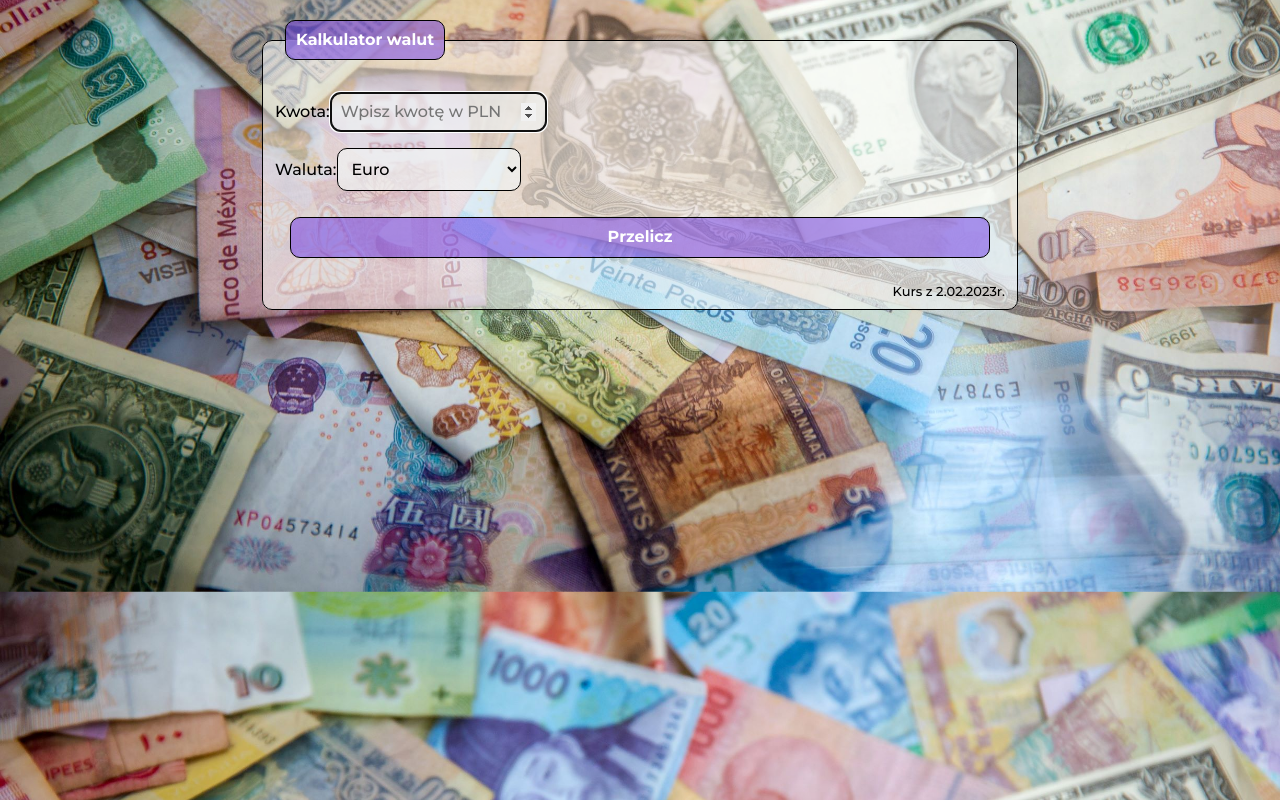
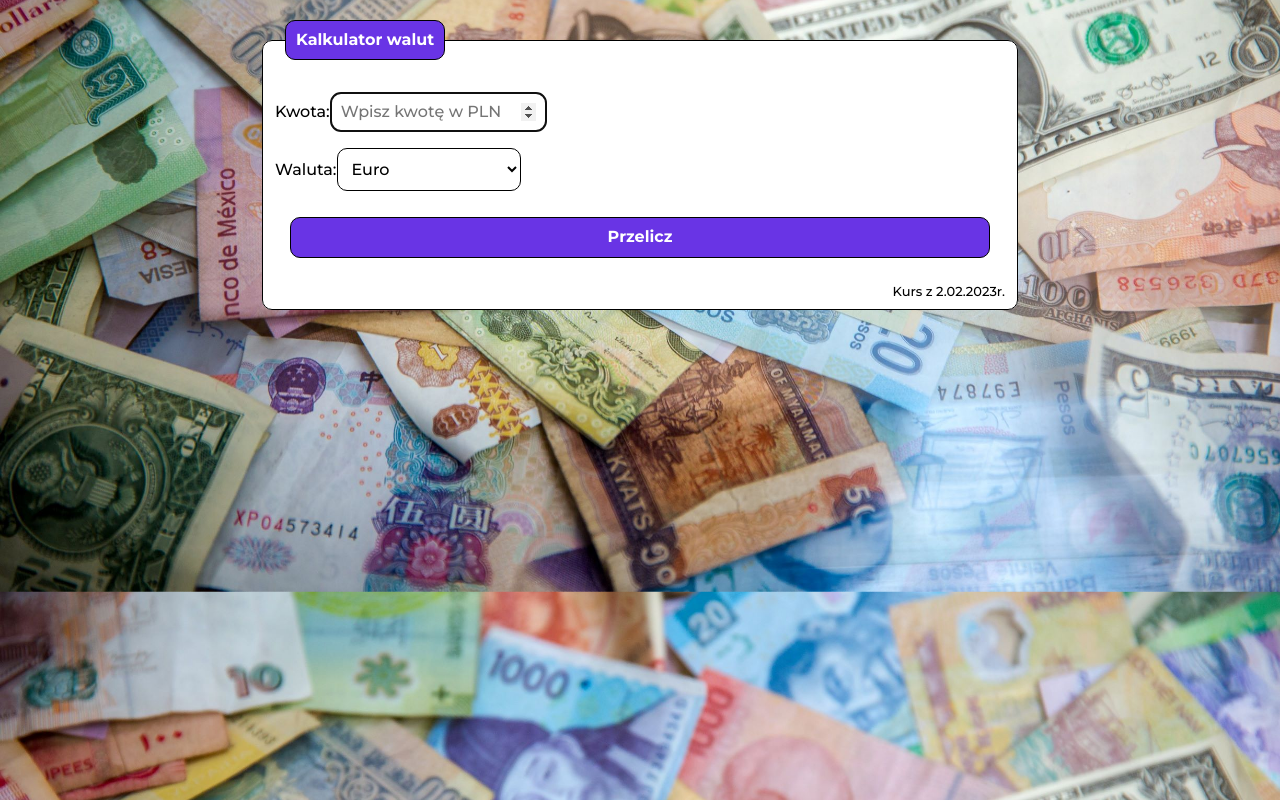
Before and after one commit to KarolinaJ33/currency-converter-react, a React (Create React App) app: page / in a window 1280 px wide. Built offline with nearby package versions, Linux system fonts and the light colour scheme.

Commit message:
modified css in Form and Result

```diff
--- a/src/Form/Result/style.css
+++ b/src/Form/Result/style.css
@@ -3,5 +3,5 @@
     border: 1px solid black;
     border-radius: 10px;
     max-width: 300px;
-    background-color: hsla(180, 15%, 95%, 0.685);
+    background-color: white;
 }
--- a/src/Form/style.css
+++ b/src/Form/style.css
@@ -6,7 +6,7 @@
 .fieldset {
     border: 1px solid black;
     border-radius: 10px;
-    background-color: rgba(250, 250, 246, 0.568);
+    background-color: white;
 }
 
 .fieldset__legend {
@@ -16,7 +16,7 @@
     font-weight: 700;
     margin: 10px;
     padding: 10px;
-    background-color: hsla(258, 77%, 55%, 0.493);
+    background-color: hsl(258, 77%, 55%);
     font-weight: bold;
 }
 
@@ -28,7 +28,7 @@
 }
 
 .fieldset__button {
-    background-color: hsla(258, 77%, 55%, 0.493);
+    background-color: hsl(258, 77%, 55%);
     color: white;
     border: 1px solid black;
     border-radius: 10px;
@@ -47,13 +47,13 @@
   }
 
 .fieldset__button:hover {
-    background-color: hsla(258, 57%, 45%, 0.493);
+    background-color: hsl(258, 57%, 45%);
     transition: 0.1s;
     scale: 1.01;
 }
 
 .fieldset__button:active {
-    background-color: hsla(258, 87%, 50%, 0.603);
+    background-color: hsl(258, 87%, 50%);
 }
 
 .fieldset__supplement {
```
